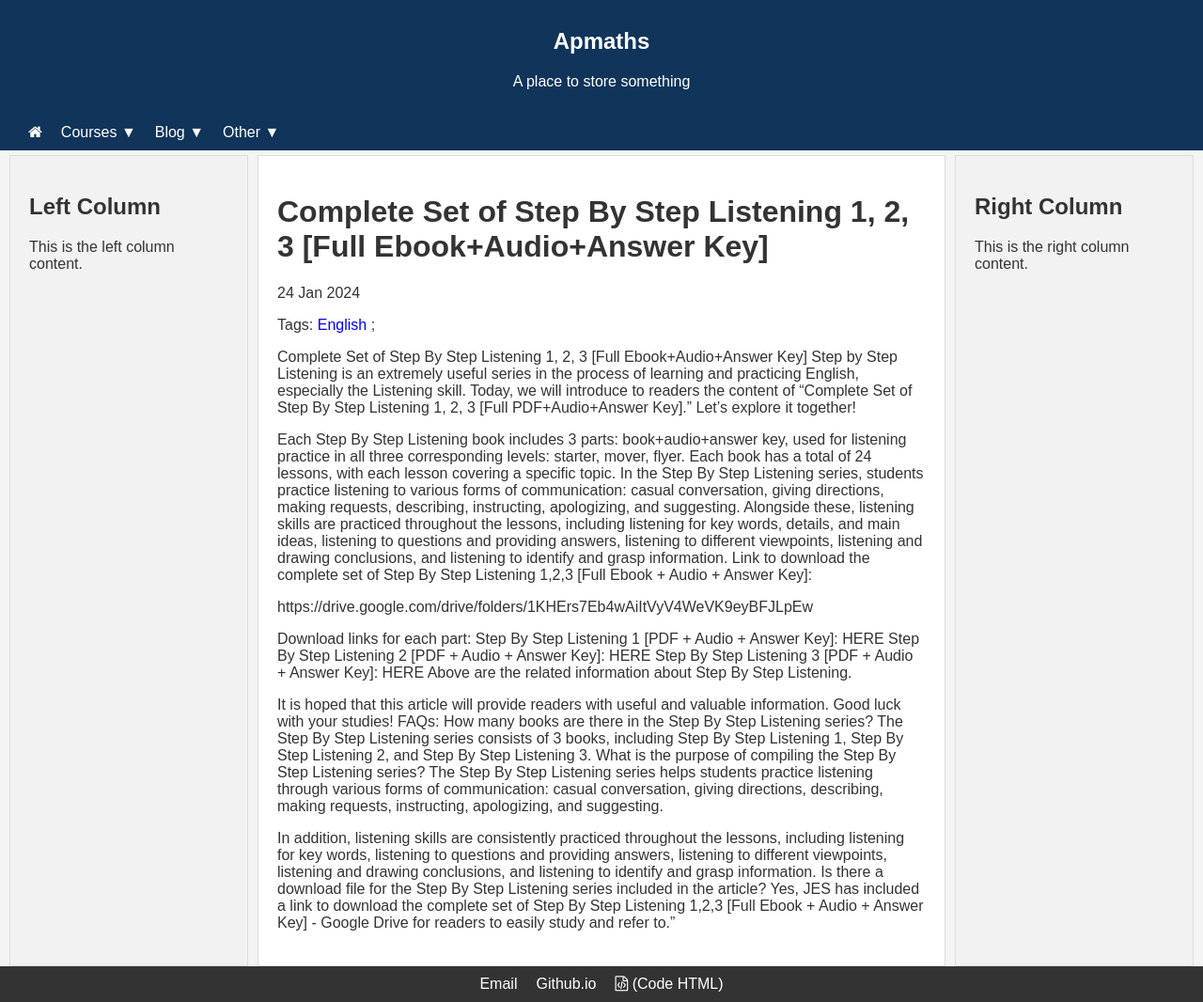
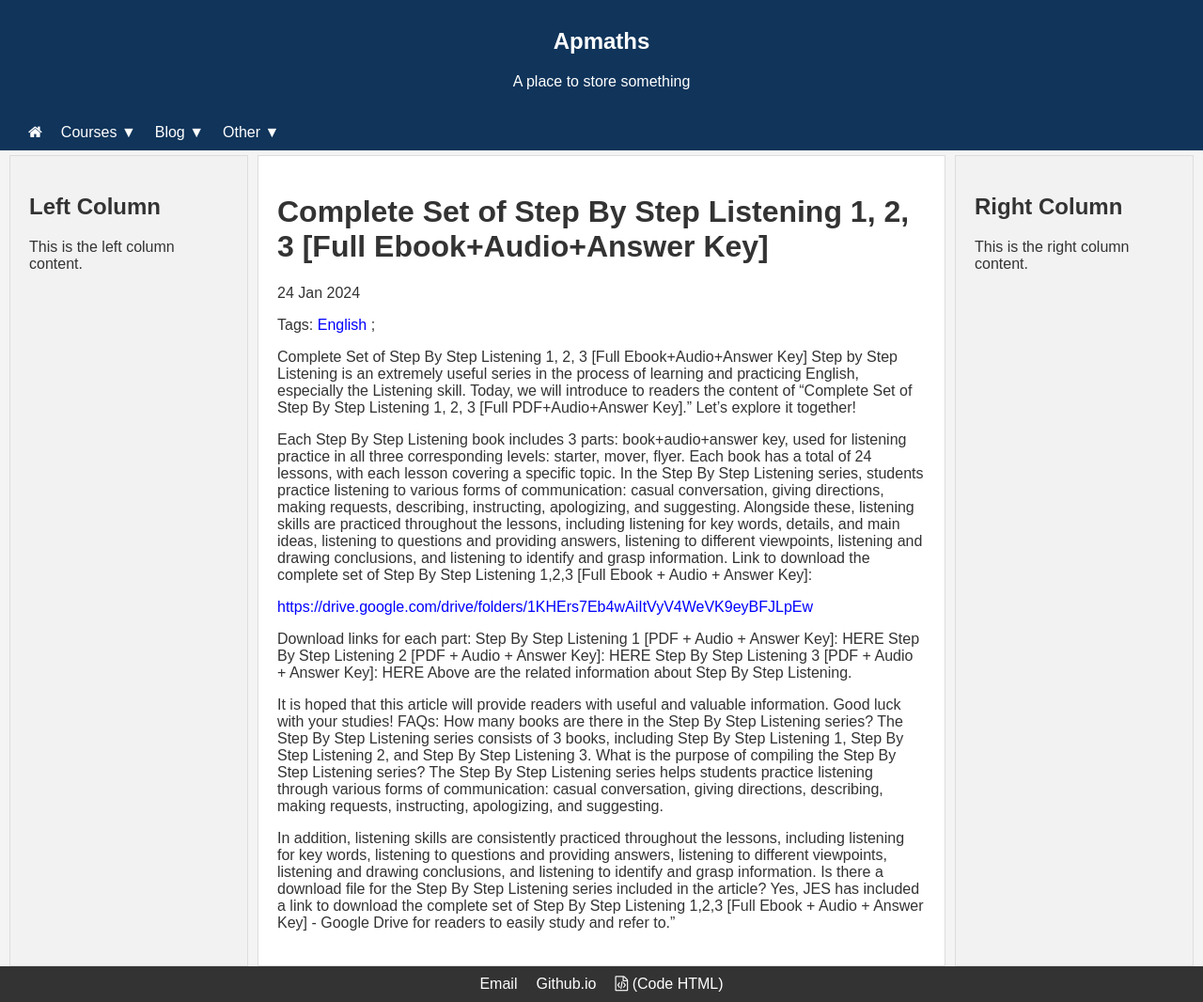
Before and after one commit to hoAngnaMPHan/apmaths.github.io, a Jekyll site: the page built from _posts/2024-01-24-Complete-Set of Step-By-Step-Listening-1-2-3.md, in a window 1280 px wide and 1066 px high. Shown: the whole window at 94% size. Built offline with Jekyll 4.4.1, drawn with Linux system fonts in a browser that asks for light colours.

```diff
--- a/_posts/2024-01-24-Complete-Set of Step-By-Step-Listening-1-2-3.md
+++ b/_posts/2024-01-24-Complete-Set of Step-By-Step-Listening-1-2-3.md
@@ -11,7 +11,7 @@ Step by Step Listening is an extremely useful series in the process of learning
 
 Each Step By Step Listening book includes 3 parts: book+audio+answer key, used for listening practice in all three corresponding levels: starter, mover, flyer. Each book has a total of 24 lessons, with each lesson covering a specific topic. In the Step By Step Listening series, students practice listening to various forms of communication: casual conversation, giving directions, making requests, describing, instructing, apologizing, and suggesting. Alongside these, listening skills are practiced throughout the lessons, including listening for key words, details, and main ideas, listening to questions and providing answers, listening to different viewpoints, listening and drawing conclusions, and listening to identify and grasp information. Link to download the complete set of Step By Step Listening 1,2,3 [Full Ebook + Audio + Answer Key]:
 
-https://drive.google.com/drive/folders/1KHErs7Eb4wAiItVyV4WeVK9eyBFJLpEw
+<p><a href="https://drive.google.com/drive/folders/1KHErs7Eb4wAiItVyV4WeVK9eyBFJLpEw">https://drive.google.com/drive/folders/1KHErs7Eb4wAiItVyV4WeVK9eyBFJLpEw</a></p>
 
 Download links for each part: Step By Step Listening 1 [PDF + Audio + Answer Key]: HERE Step By Step Listening 2 [PDF + Audio + Answer Key]: HERE Step By Step Listening 3 [PDF + Audio + Answer Key]: HERE Above are the related information about Step By Step Listening.
 
```
